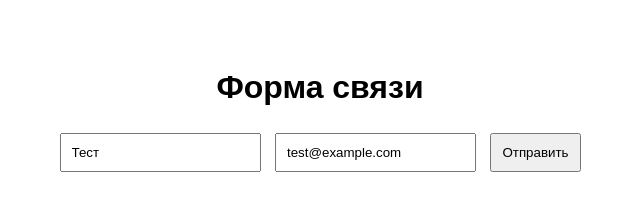
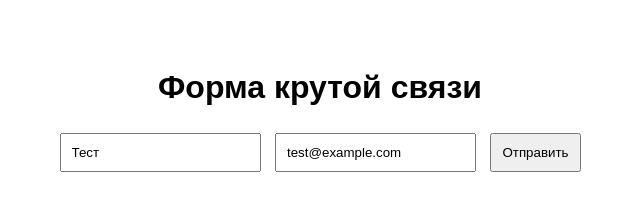
Before and after one commit to Sheldyon/ci-cd-demo, a plain HTML site: page index.html in a window 1280 px wide. Shown: the whole page, without its empty margins (320-960 px from the left). Drawn offline with Linux system fonts and the light colour scheme.

```diff
--- a/index.html
+++ b/index.html
@@ -11,7 +11,7 @@
     </style>
 </head>
 <body>
-    <h1>Форма  связи</h1>
+    <h1>Форма крутой связи</h1>
     <form id="testForm">
         <input type="text" id="name" placeholder="Ваше имя" value="Тест">
         <input type="email" id="email" placeholder="Email" value="test@example.com">
```
